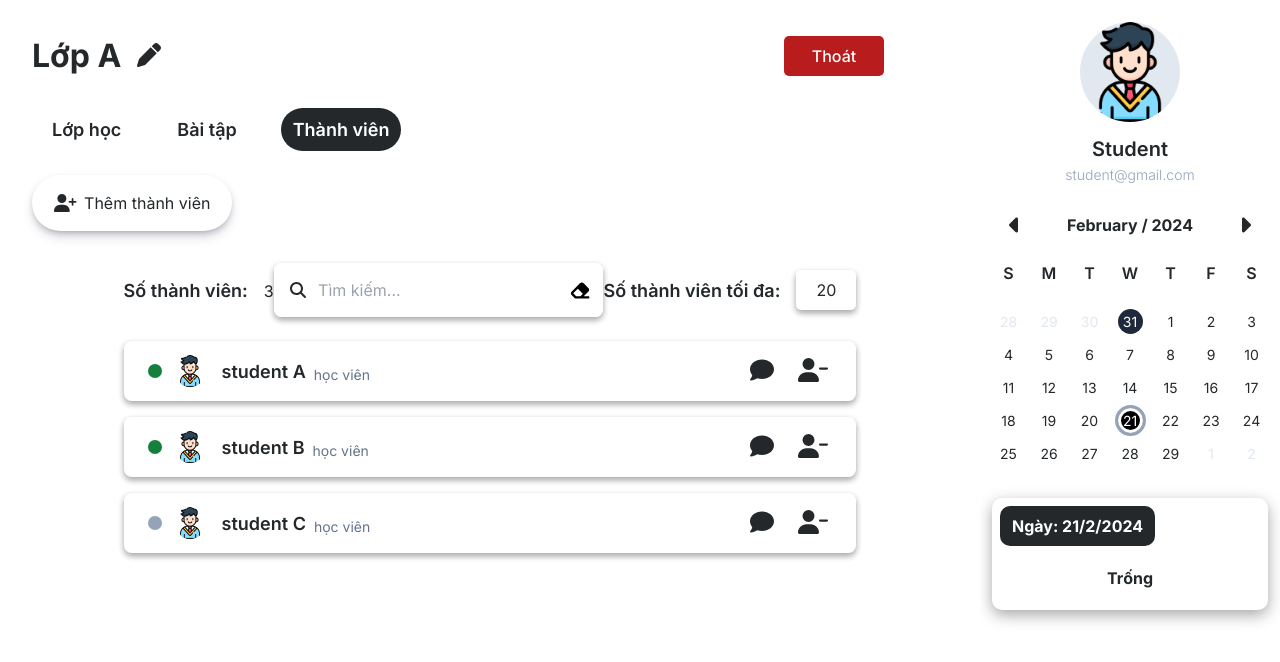
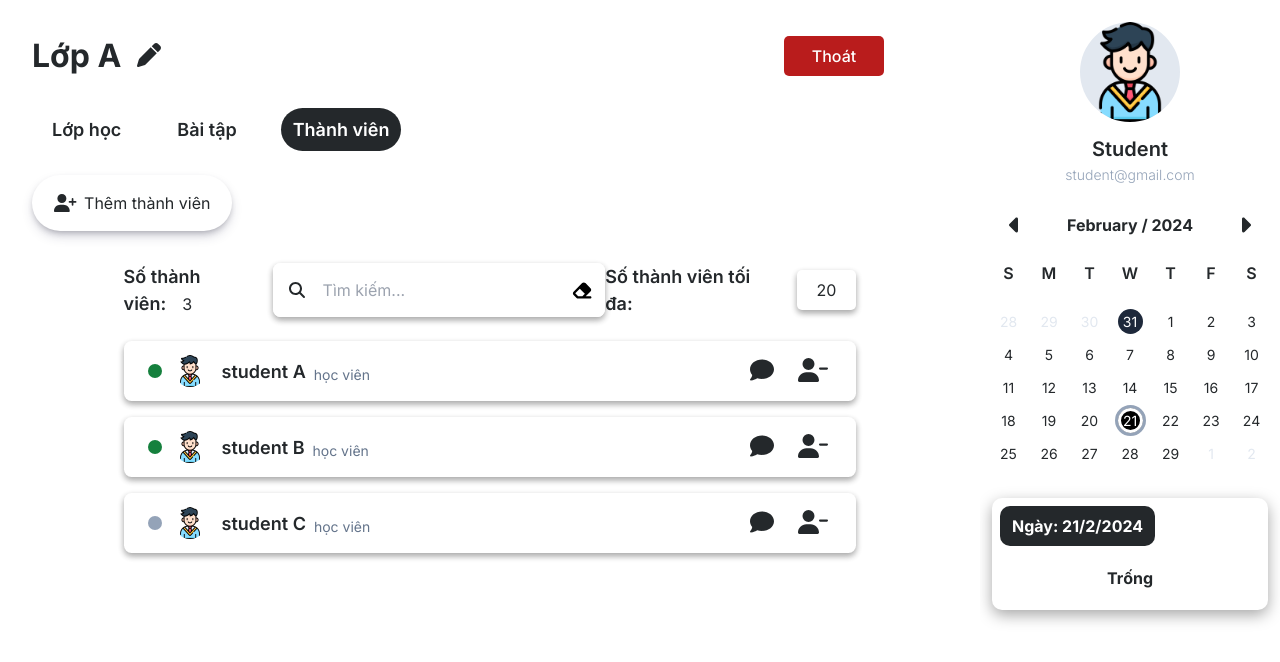
Before and after one commit to danghVo/SupEdu, a Next.js app: page /class/1/member in a window 1280 px wide. Shown: the top 662 px of the page. Built offline with nearby package versions, Linux system fonts and the light colour scheme.

Commit message:
modified: modified padding left

```diff
--- a/src/components/Input/index.tsx
+++ b/src/components/Input/index.tsx
@@ -102,7 +102,7 @@ function Input(
                         id={label}
                         type={inputType}
                         accept={accept}
-                        className={`w-full ${statusIcon.name ? 'pl-[8px]' : 'pl-[12px]'} pr-2 py-6 outline-none ${className}`}
+                        className={`w-full ${statusIcon.name ? 'pl-[16px]' : 'pl-[18px]'} pr-2 py-6 outline-none ${className}`}
                         onKeyUp={handleKeyUp}
                         value={value}
                         autoComplete="off"
```
